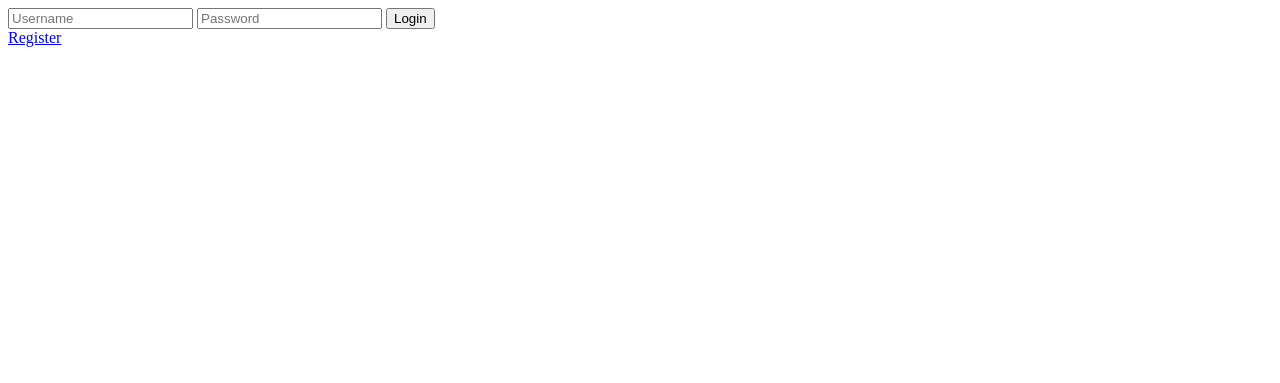
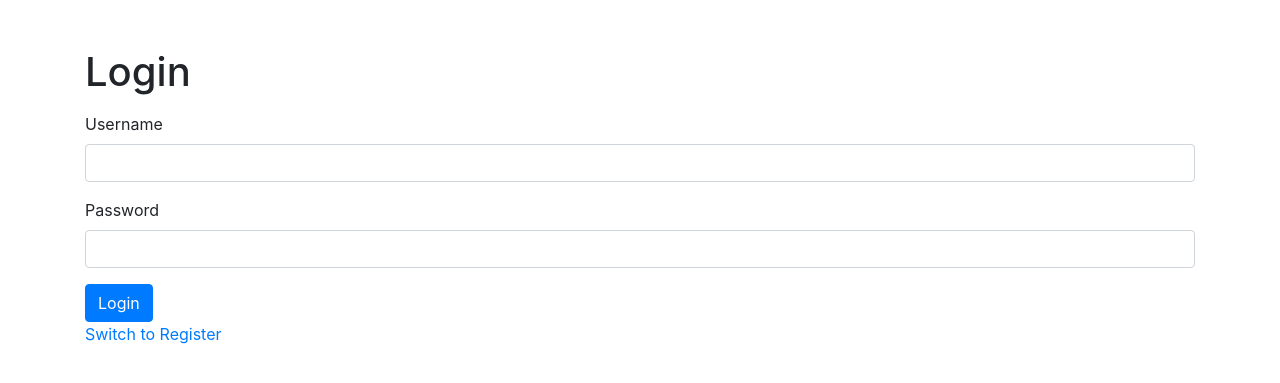
Before and after one commit to SleepTheGod/secure_chat, a Flask app: page /login in a window 1280 px wide. Shown: the top 383 px of the page. Run offline with Flask 2, Linux system fonts and the light colour scheme; some libraries are stand-ins or nearby versions.

Commit message:
Update login.html

```diff
--- a/templates/login.html
+++ b/templates/login.html
@@ -3,14 +3,24 @@
 <head>
     <meta charset="UTF-8">
     <meta name="viewport" content="width=device-width, initial-scale=1.0">
-    <title>Login</title>
+    <title>Login/Register</title>
+    <link rel="stylesheet" href="https://cdnjs.cloudflare.com/ajax/libs/bootstrap/4.5.2/css/bootstrap.min.css">
 </head>
 <body>
-    <form method="POST" action="{{ url_for('login') }}">
-        <input type="text" name="username" placeholder="Username" required>
-        <input type="password" name="password" placeholder="Password" required>
-        <button type="submit">Login</button>
-    </form>
-    <a href="{{ url_for('register') }}">Register</a>
+    <div class="container">
+        <h1 class="mt-5">{{ 'Login' if request.method == 'GET' else 'Register' }}</h1>
+        <form method="post" class="mt-3">
+            <div class="form-group">
+                <label for="username">Username</label>
+                <input type="text" class="form-control" name="username" required>
+            </div>
+            <div class="form-group">
+                <label for="password">Password</label>
+                <input type="password" class="form-control" name="password" required>
+            </div>
+            <button type="submit" class="btn btn-primary">{{ 'Login' if request.method == 'GET' else 'Register' }}</button>
+        </form>
+        <a href="{{ url_for('login' if request.method == 'POST' else 'register') }}" class="mt-3">Switch to {{ 'Register' if request.method == 'GET' else 'Login' }}</a>
+    </div>
 </body>
 </html>
```
